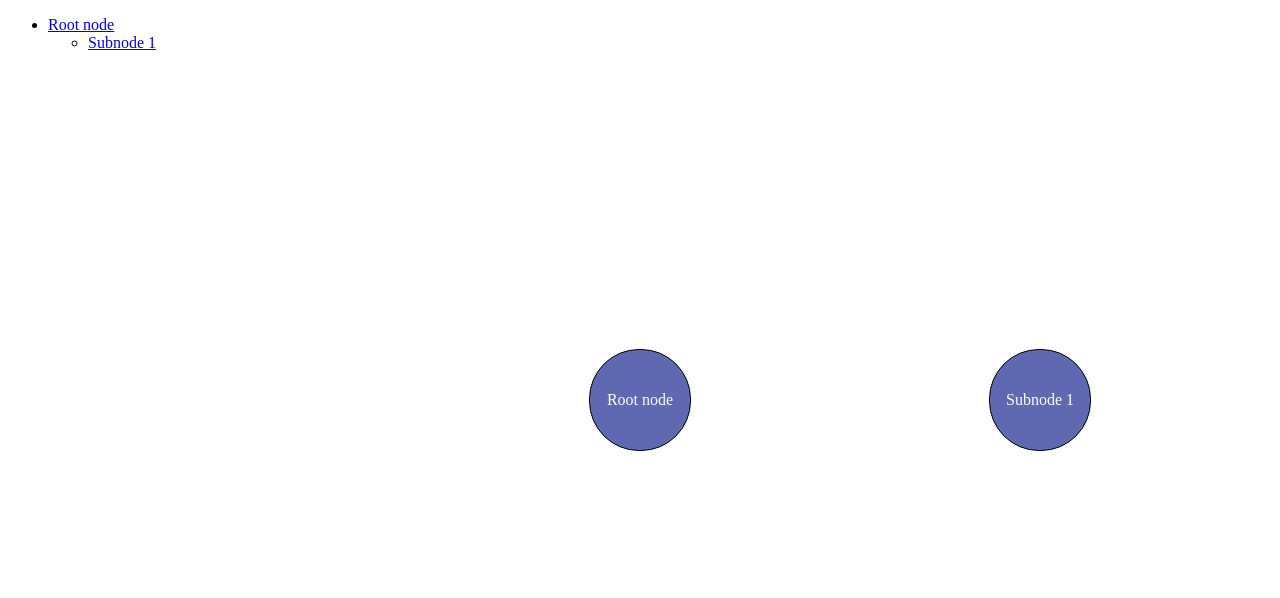
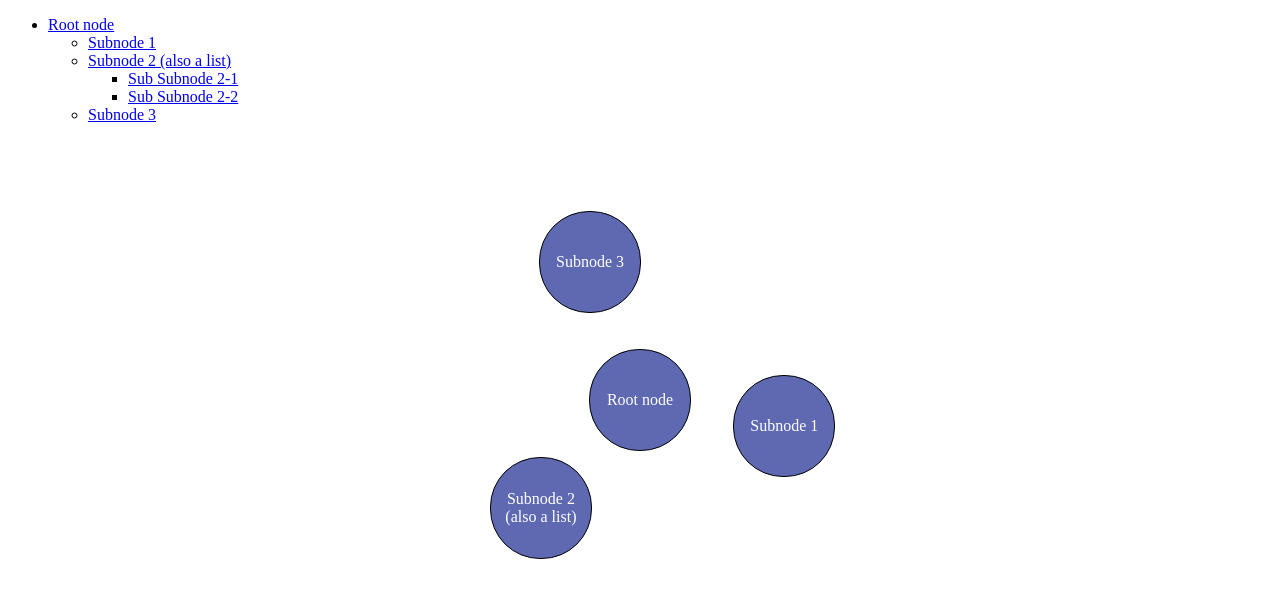
Before and after one commit to marcodiiga/knode, a plain HTML site: page index.html in a window 1280 px wide. Drawn offline with nearby package versions, Linux system fonts and the light colour scheme.

Commit message:
Forces calibration and fixes, need to restate equilibrium when a node is moved (TODO)

```diff
--- a/index.html
+++ b/index.html
@@ -33,12 +33,12 @@
     <li><a href="root node">Root node</a>
       <ul>
         <li><a href="subnode 1">Subnode 1</a></li>
-        <!--<li><a href="subnode 2">Subnode 2 (also a list)</a></li>
+        <li><a href="subnode 2">Subnode 2 (also a list)</a></li>
         <ul>
           <li><a href="subnode 2-1">Sub Subnode 2-1</a></li>
           <li><a href="subnode 2-2">Sub Subnode 2-2</a></li>
         </ul>
-        <li><a href="subnode 3">Subnode 3</a></li>-->
+        <li><a href="subnode 3">Subnode 3</a></li>
       </ul>
     </li>
   </ul>
--- a/nodemap/nodemap.js
+++ b/nodemap/nodemap.js
@@ -2,9 +2,9 @@
   'use strict';
 
   var MOVEMENT_TIMEOUT = 4; // 4 seconds for the nodes' movement timeout
-  var CHILD_PARENT_INIT_DISTANCE = 250; // Starting child<->parent distance
-  var NODES_REPULSIVE_FACTOR = 3000;
-  var LINES_RESTORING_FACTOR = 30000;
+  var CHILD_PARENT_INIT_DISTANCE = 30; // Starting child<->parent distance
+  var NODES_REPULSIVE_FACTOR = 300;
+  var LINES_RESTORING_FACTOR = 3000;
 
   // ---------- Node and Line class and methods ----------
 
@@ -196,7 +196,7 @@
 
   // Using Coulomb's Law, calculate a repulsion force from another node
   Node.prototype.calculateSingleRepulsionForceFromNode = function (otherNode) {
-    var x, y, f, distance, theta, xsign, dx, dy;
+    var x, y, f, distance, theta, xsign, dx = 0, dy = 0;
     // Calculate x and y distance components between the nodes
     x = (otherNode.x - this.x);
     y = (otherNode.y - this.y);
@@ -224,7 +224,7 @@
 
   // Using Hooke's Law, calculate an attractive force towards another node
   Node.prototype.calculateSingleAttractiveForceTowardsNode = function (otherNode) {
-    var x, y, f, distance, theta, xsign, centerFactor = 1, dx = 0, dy = 0;
+    var x, y, f, distance, theta, xsign, dx = 0, dy = 0;
     // Calculate x and y distance components between the nodes
     x = (otherNode.x - this.x);
     y = (otherNode.y - this.y);
@@ -398,9 +398,14 @@
     $map.nodes[$map.nodes.length] = this.node; // Keep a list of all the nodes
                                                // for some distance calculations
     // Everytime a node is added its parent's subtree needs to be reshaped
-    if ($parent != null)
+    if ($parent != null) {
+      // Every other sibling of this node will have to be re-positioned around
+      // the parent for the first time the children are laid out
+      $.each ($parent.node.children, function () {
+        this.hasPosition = false;
+      });
       $parent.node.animateToStaticPosition (); // This node will drag its children
-    else
+    } else
       $map.selectedNode = this.node; // TODO: implement a selection mechanism, for now
                                      // the root is the selected element
 
```
